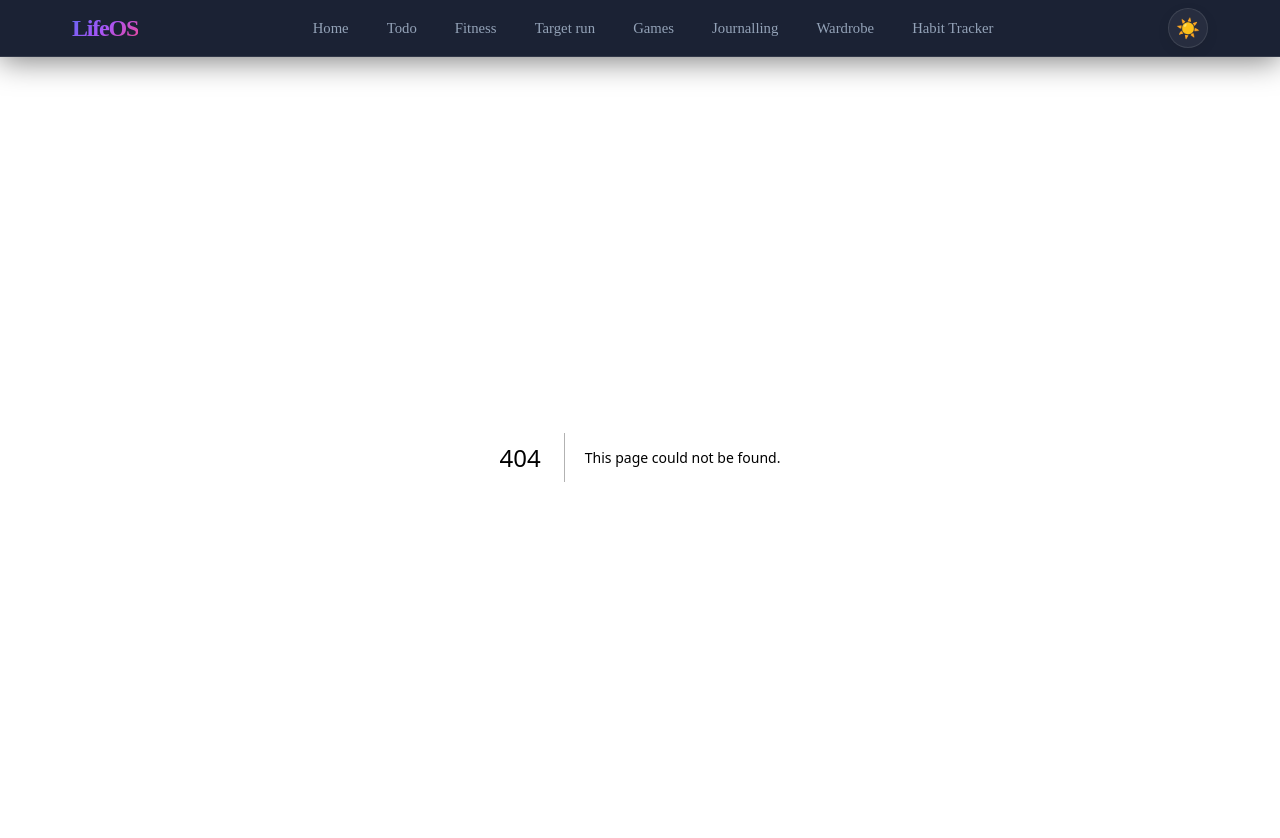
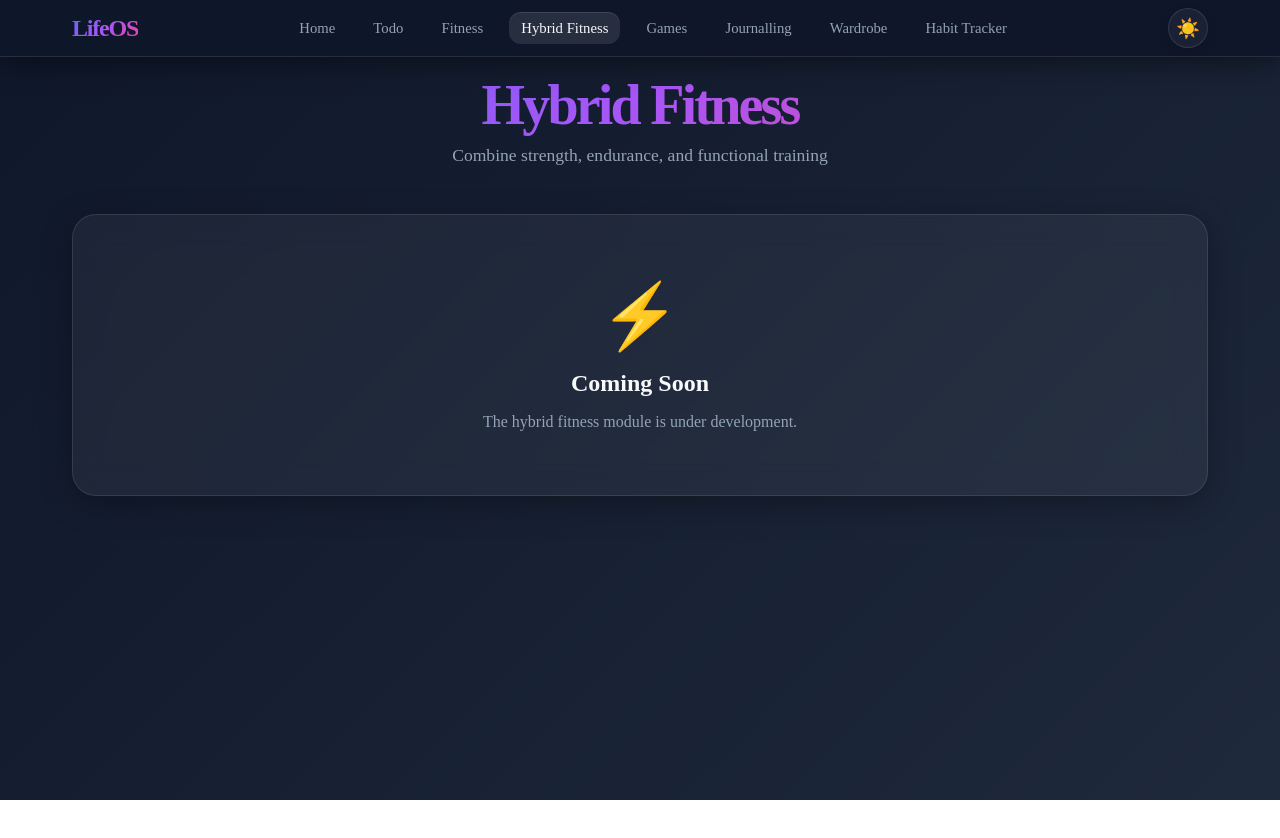
Before and after one commit to yadavhimanshu1811/lifeOS, a Next.js app: page /hybrid-fitness in a window 1280 px wide. Before the commit this address had no page. Shown: the top 838 px of the page. After the commit the page ends 800 px from the top, so only its background shows below. Built offline with nearby package versions, Linux system fonts and the light colour scheme.

Commit message:
Rename Target run with hybrid fitness

```diff
--- /dev/null
+++ b/src/app/hybrid-fitness/page.tsx
@@ -0,0 +1,15 @@
+export default function HybridFitnessPage() {
+  return (
+    <main className="app-container">
+      <div className="header">
+        <h1 className="gradient-text">Hybrid Fitness</h1>
+        <p>Combine strength, endurance, and functional training</p>
+      </div>
+      <div className="glass-panel" style={{ textAlign: "center", padding: "4rem 2rem" }}>
+        <span style={{ fontSize: "4rem", display: "block", marginBottom: "1rem" }}>⚡</span>
+        <h2 style={{ marginBottom: "1rem" }}>Coming Soon</h2>
+        <p style={{ color: "var(--text-secondary)" }}>The hybrid fitness module is under development.</p>
+      </div>
+    </main>
+  );
+}
--- a/src/app/page.tsx
+++ b/src/app/page.tsx
@@ -16,7 +16,7 @@ export default function Home() {
           { name: "Todo List", path: "/todo", icon: "✓" },
           { name: "Habit Tracker", path: "/habit-tracker", icon: "↺" },
           { name: "Fitness", path: "/fitness", icon: "💪" },
-          { name: "Target run", path: "/target-run", icon: "🎯" },
+          { name: "Hybrid Fitness", path: "/hybrid-fitness", icon: "⚡" },
           { name: "Journalling", path: "/journalling", icon: "✍️" },
           { name: "Wardrobe", path: "/wardrobe", icon: "👕" },
           { name: "Games", path: "/games", icon: "🎮" },
--- a/src/components/Navbar.tsx
+++ b/src/components/Navbar.tsx
@@ -15,7 +15,7 @@ export default function Navbar() {
     { name: "Home", path: "/", icon: "🏠" },
     { name: "Todo", path: "/todo", icon: "✓" },
     { name: "Fitness", path: "/fitness", icon: "💪" },
-    { name: "Target run", path: "/target-run", icon: "🎯" },
+    { name: "Hybrid Fitness", path: "/hybrid-fitness", icon: "⚡" },
     { name: "Games", path: "/games", icon: "🎮" },
     { name: "Journalling", path: "/journalling", icon: "✍️" },
     { name: "Wardrobe", path: "/wardrobe", icon: "👕" },
```
Also changed, not shown: src/app/target-run/page.tsx (deleted, +0 -15 lines).
